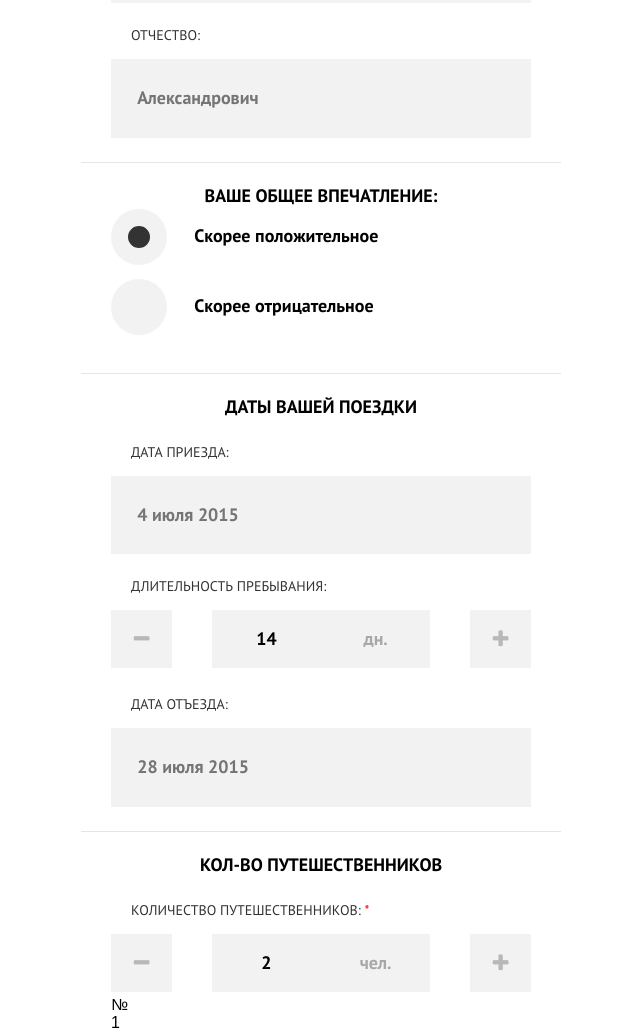
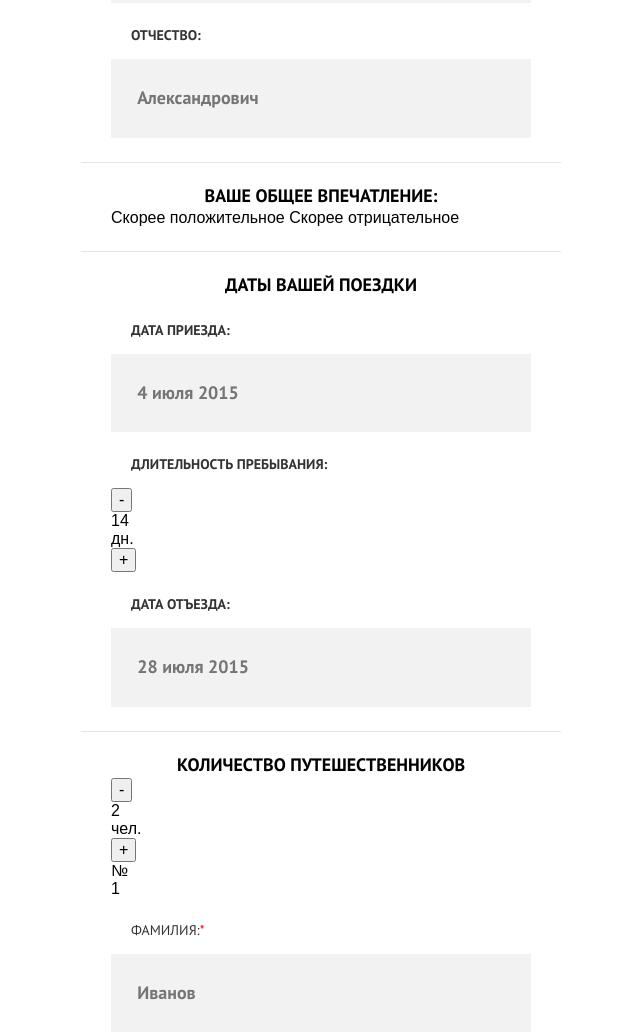
Before and after one commit to True-Evzheniy/92049-sedona, a website: page form.html in a window 1280 px wide. Shown: the part 1093-2128 px from the top of the page, without its empty margins (319-959 px from the left). Drawn offline with nearby package versions, Linux system fonts and the light colour scheme; files that its build step writes are made by us from their sources.

Commit message:
Revert "add checked"
This reverts commit ff68da402710ad57171fe8828f5449dddb2ef7e0.

```diff
--- a/form.html
+++ b/form.html
@@ -42,50 +42,49 @@
 
 			<div class="hotel-form__item">
 				<h1 class="hotel-form__title">Представьтесь, пожалуйста:</h1>
-				<label class="hotel-form__label hotel-form__label--req">Фамилия:</label>
+				<h2 class="hotel-form__label hotel-form__label--req">Фамилия:</h2>
 				<input class="hotel-form__input" type="text" required placeholder="Иванов">
-				<label class="hotel-form__label hotel-form__label--req">Имя:</label>
+				<h2 class="hotel-form__label hotel-form__label--req">Имя:</h2>
 				<input class="hotel-form__input" type="text" required placeholder="Пётр">
-				<label class="hotel-form__label">Отчество:</label>
+				<h2 class="hotel-form__label">Отчество:</h2>
 				<input class="hotel-form__input" type="text" placeholder="Александрович">
 			</div>
 
 			<div class="hotel-form__item">
 				<h1 class="hotel-form__title">Ваше общее впечатление:</h2>
-				<input type="radio" id="positive" name="impress"  checked hidden>
-				<label class="hotel-form__radio" for="positive">Скорее положительное</label>
+				<input type="radio" id="positive" name="impress" hidden>
+				<label class="inpress-form__label" for="#positive">Скорее положительное</label>
 				<input type="radio" id="negative" name="impress" hidden>
-				<label class="hotel-form__radio" for="negative">Скорее отрицательное</label>
+				<label class="inpress-form__label" for="#negative">Скорее отрицательное</label>
 			</div>
 
 			<div class="hotel-form__item">
 				<h1 class="hotel-form__title">Даты вашей поездки</h2>
-				<label class="hotel-form__label">Дата приезда:</label>
+				<h2 class="hotel-form__label">Дата приезда:</h2>
 				<input class="hotel-form__input" type="text" placeholder="4 июля 2015" required>
-				<label class="hotel-form__label">Длительность пребывания:</label>
-				<div class="counter">
-					<button class="counter__btn icon-minus"></button>
-						<div class="counter__display">
-							<input type="text" class="counter__input" value="14">
-							<div class="counter__right">дн.</div>
-						</div>
-					<button class="counter__btn icon-plus"></button>
+				<h2 class="hotel-form__label">Длительность пребывания:</h2>
+				<div class="counter__panel">
+					<button class="counter__btn">-</button>
+					<div class="counter__display">
+						<div class="counter__left">14</div>
+						<div class="counter__right">дн.</div>
+					</div>
+					<button class="date-form__btn">+</button>
 				</div>
-				<label class="hotel-form__label">Дата отъезда:</label>
+				<h2 class="hotel-form__label">Дата отъезда:</h2>
 				<input class="hotel-form__input" type="text" placeholder="28 июля 2015" required>
 			</div>
 
 			<div class="hotel-form__item">
-				<h1 class="hotel-form__title">Кол-во путешественников</h1>
-				<label for="" class="hotel-form__label hotel-form__label--req">Количество путешественников:</label>
+				<h1 class="hotel-form__title">Количество путешественников</h1>
 				<div class="trevelerss__counter-wrap">
-					<div class="counter">
-						<button class="counter__btn icon-minus"></button>
+					<div class="counter__panel">
+						<button class="counter__btn">-</button>
 						<div class="counter__display">
-							<input type="text" class="counter__input" value="2">
+							<div class="counter__left">2</div>
 							<div class="counter__right">чел.</div>
 						</div>
-						<button class="counter__btn icon-plus"></button>
+						<button class="trevelerss__btn">+</button>
 					</div>
 				</div>
 
@@ -122,13 +121,13 @@
 			<div class="hotel-form__item">
 				<h1 class="hotel-form__title">Посещенные достопримечательности:</h1>
 				<input id="devil" type="checkbox" name="showplace" checked hidden>
-				<label for="devil" class="hotel-form__checkbox">Мост дьявола</label>
+				<label for="devil" class="showplace__label">Мост дьявола</label>
 				<input id="slidepark" type="checkbox" name="showplace" hidden>
-				<label for="slidepark" class="hotel-form__checkbox">Слайд-парк</label>
+				<label for="slidepark" class="showplace__label">Слайд-парк</label>
 				<input id="mountainbell" type="checkbox" name="showplace" checked hidden>
-				<label for="mountainbell" class="hotel-form__checkbox">Гора-колокол</label>
+				<label for="mountainbell" class="showplace__label">Гора-колокол</label>
 				<input id="redrock" type="checkbox" name="showplace" checked hidden>
-				<label for="redrock" class="hotel-form__checkbox">Красные скалы</label>
+				<label for="redrock" class="showplace__label">Красные скалы</label>
 			</div>
 
 			<div class="hotel-form__item">
--- a/sass/blocks/counter.scss
+++ /dev/null
@@ -1,54 +0,0 @@
-.counter{
-	text-align: center;
-	&__btn{
-		float: left;
-		padding: 0;
-		width: 61px;
-		height: 58px;
-		border: none;
-		outline: none;
-		border-radius:0;
-		background-color: $gray-lighten;
-		@include fonter(20px, 26px);
-		font-weight: bold;
-		color: $gray-trans;
-
-		&:last-child{
-			float:right;
-		}
-	}
-
-
-	&__display{
-		display: inline-block;
-		margin: 0 auto;
-		width: 52%;
-		height: 58px;
-		background-color: $gray-lighten;
-
-	}
-
-	&__input{
-		display: block;
-		float: left;
-		box-sizing: border-box;
-		width: 50%;
-		margin:0;
-		padding: 16px 20px;
-		border: none;
-		outline: none;
-		@include fonter(18px, 26px);
-		font-weight: bold;
-		text-align: center;
-		background-color: transparent;
-	}
-
-	&__right{
-		float: right;
-		width: 50%;
-		padding:16px 0;
-		@include fonter(18px, 26px);
-		font-weight: bold;
-		opacity: 0.3;
-	}
-}
--- a/sass/pages/form.scss
+++ b/sass/pages/form.scss
@@ -72,7 +72,7 @@
 		color: $gray-base;
 
 		&--req:after{
-			content: ' *';
+			content: '*';
 			color: $red;
 		}
 	}
@@ -88,59 +88,6 @@
 		@include prefixes(box-sizing, border-box);
 	}
 
-	&__radio{
-		display: inline-block;
-		padding-bottom: 14px;
-		width: 100%;
-		vertical-align: middle;
-		@include fonter(18px,26px);
-		font-weight: bold;
-		color: #000;
 
 
-		&:before{
-			content: '';
-			display: inline-block;
-			margin-right: 6.5%;
-			width: 22px;
-			height: 22px;
-			border:17px solid $gray-lighten;
-			border-radius: 50%;
-			vertical-align: middle;
-			background-color: $gray-lighten;
-		}
-	}
-
-		&__checkbox{
-		display: inline-block;
-		padding-bottom: 14px;
-		width: 100%;
-		vertical-align: middle;
-		@include fonter(18px,26px);
-		font-weight: bold;
-		color: #000;
-
-
-		&:before{
-			content: '';
-			display: inline-block;
-			margin-right: 6.5%;
-			width: 56px;
-			height: 56px;
-			border-radius: 3px;
-			vertical-align: middle;
-			background-color: $gray-lighten;
-		}
-	}
 }
-
-
-input[type="radio"]:checked + label:before{
-	background-color: $gray-base;
-}
-
-input[type="checkbox"]:checked + label:before{
-	background-image: url("../img/checkbox.png");
-	background-position: center;
-	background-repeat: no-repeat;
-}
--- a/sass/style.scss
+++ b/sass/style.scss
@@ -7,4 +7,3 @@
 @import './layout/container';
 @import './pages/index';
 @import './pages/form';
-@import './blocks/counter'
--- a/sass/variables.scss
+++ b/sass/variables.scss
@@ -3,5 +3,4 @@ $blue-base: #81b3d2;
 $gray-base: #333333;
 $gray-lighter: #e5e5e5;
 $gray-lighten: #f2f2f2;
-$gray-trans:#b8b8b8;
 $red: #ff0000;
```
Also changed, not shown: img/checkbox.png (deleted).
